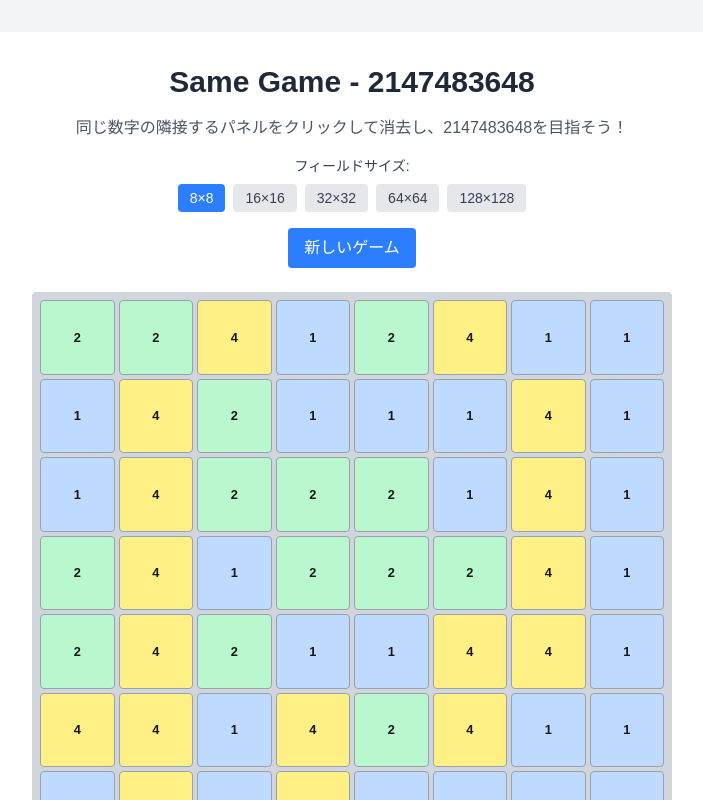
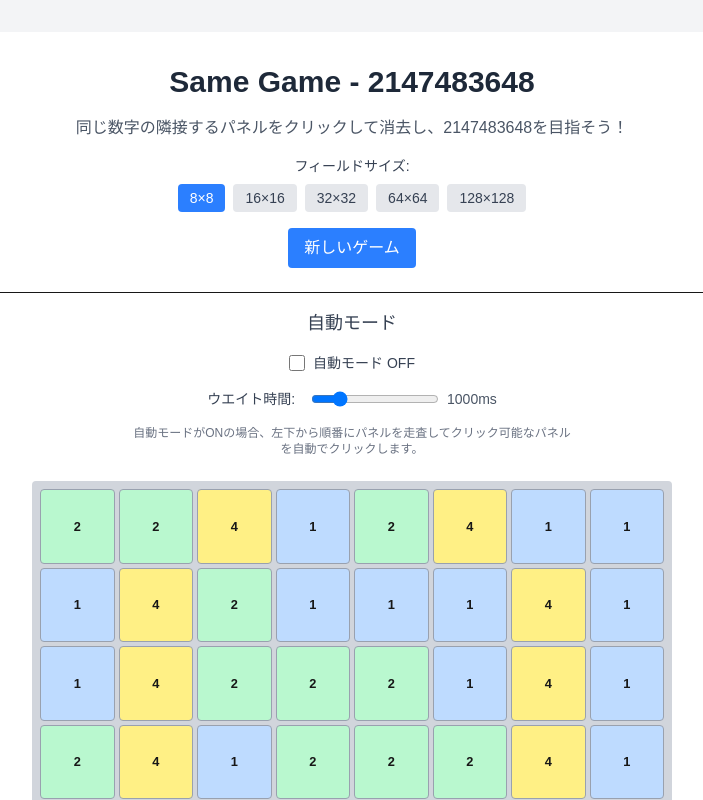
Before and after one commit to cyrus07424/2147483648, a Next.js app: page / in a window 1280 px wide. Shown: the top 800 px of the page, without its empty margins (288-991 px from the left). Built offline with nearby package versions, Linux system fonts and the light colour scheme.

Commit message:
Implement complete auto mode functionality with ON/OFF switch and wait time slider
Co-authored-by: cyrus07424 <35634468+cyrus07424@users.noreply.github.com>

```diff
--- a/app/components/SameGame.tsx
+++ b/app/components/SameGame.tsx
@@ -1,6 +1,6 @@
 'use client';
 
-import React, { useState, useCallback } from 'react';
+import React, { useState, useCallback, useEffect, useRef } from 'react';
 
 type Panel = number | null;
 type GameBoard = Panel[][];
@@ -35,6 +35,11 @@ const SameGame: React.FC = () => {
   const [board, setBoard] = useState<GameBoard>(() => generateInitialBoard(8));
   const [gameWon, setGameWon] = useState(false);
   const [convertedPanelPosition, setConvertedPanelPosition] = useState<[number, number] | null>(null);
+
+  // Auto mode states
+  const [isAutoMode, setIsAutoMode] = useState(false);
+  const [autoModeWaitTime, setAutoModeWaitTime] = useState(1000); // Default 1 second
+  const autoModeIntervalRef = useRef<NodeJS.Timeout | null>(null);
 
   // Find all connected panels of the same number
   const findConnectedPanels = useCallback((board: GameBoard, startRow: number, startCol: number, boardSize: BoardSize): [number, number][] => {
@@ -75,6 +80,22 @@ const SameGame: React.FC = () => {
 
     return connected;
   }, []);
+
+  // Find first clickable panel from bottom-left
+  const findFirstClickablePanel = useCallback((board: GameBoard, boardSize: BoardSize): [number, number] | null => {
+    // Scan from bottom-left to top-right
+    for (let row = boardSize - 1; row >= 0; row--) {
+      for (let col = 0; col < boardSize; col++) {
+        if (board[row][col] !== null) {
+          const connectedPanels = findConnectedPanels(board, row, col, boardSize);
+          if (connectedPanels.length >= 2) {
+            return [row, col];
+          }
+        }
+      }
+    }
+    return null;
+  }, [findConnectedPanels]);
 
   // Apply gravity to make panels fall down and move left
   const applyGravity = useCallback((board: GameBoard, boardSize: BoardSize): GameBoard => {
@@ -136,14 +157,105 @@ const SameGame: React.FC = () => {
     return newBoard;
   }, []);
 
+  // Auto mode effect
+  useEffect(() => {
+    if (isAutoMode && !gameWon) {
+      autoModeIntervalRef.current = setInterval(() => {
+        setBoard(currentBoard => {
+          const clickablePanel = findFirstClickablePanel(currentBoard, boardSize);
+          if (clickablePanel) {
+            const [row, col] = clickablePanel;
+            const connectedPanels = findConnectedPanels(currentBoard, row, col, boardSize);
+
+            if (connectedPanels.length >= 2) {
+              // Clear any previous converted panel marker
+              setConvertedPanelPosition(null);
+
+              const newBoard = currentBoard.map(row => [...row]);
+              const originalValue = currentBoard[row][col] as number;
+
+              // Find the bottom row among connected panels
+              const maxRow = Math.max(...connectedPanels.map(([r]) => r));
+
+              // Find the leftmost column in that bottom row among connected panels
+              const bottomRowPanels = connectedPanels.filter(([r]) => r === maxRow);
+              const leftmostCol = Math.min(...bottomRowPanels.map(([, c]) => c));
+
+              // Remove connected panels
+              connectedPanels.forEach(([r, c]) => {
+                newBoard[r][c] = null;
+              });
+
+              // Place the converted panel at the bottom-left position among connected panels
+              const newValue = originalValue * 2;
+              newBoard[maxRow][leftmostCol] = newValue;
+
+              // Apply gravity to move remaining panels down
+              const gravityBoard = applyGravity(newBoard, boardSize);
+
+              // Check for win condition
+              if (newValue === TARGET_NUMBER) {
+                setGameWon(true);
+                setIsAutoMode(false); // Stop auto mode when game is won
+              }
+
+              // Refill the board
+              const finalBoard = refillBoard(gravityBoard, boardSize);
+
+              // Find the converted panel position
+              let convertedPosition: [number, number] | null = null;
+              for (let r = boardSize - 1; r >= 0; r--) {
+                for (let c = 0; c < boardSize; c++) {
+                  if (finalBoard[r][c] === newValue) {
+                    convertedPosition = [r, c];
+                    break;
+                  }
+                }
+                if (convertedPosition) break;
+              }
+
+              setConvertedPanelPosition(convertedPosition);
+              return finalBoard;
+            }
+          }
+          return currentBoard;
+        });
+      }, autoModeWaitTime);
+    } else {
+      if (autoModeIntervalRef.current) {
+        clearInterval(autoModeIntervalRef.current);
+        autoModeIntervalRef.current = null;
+      }
+    }
+
+    return () => {
+      if (autoModeIntervalRef.current) {
+        clearInterval(autoModeIntervalRef.current);
+        autoModeIntervalRef.current = null;
+      }
+    };
+  }, [isAutoMode, gameWon, autoModeWaitTime, boardSize, findFirstClickablePanel, findConnectedPanels, applyGravity, refillBoard]);
+
   // Handle panel click
   const handlePanelClick = useCallback((row: number, col: number) => {
     if (gameWon || board[row][col] === null) return;
 
+    // Temporarily pause auto mode during manual click
+    const wasAutoMode = isAutoMode;
+    if (isAutoMode) {
+      setIsAutoMode(false);
+    }
+
     const connectedPanels = findConnectedPanels(board, row, col, boardSize);
 
     // Need at least 2 connected panels to make a move
-    if (connectedPanels.length < 2) return;
+    if (connectedPanels.length < 2) {
+      // Resume auto mode if it was active
+      if (wasAutoMode) {
+        setIsAutoMode(true);
+      }
+      return;
+    }
 
     // Clear any previous converted panel marker
     setConvertedPanelPosition(null);
@@ -192,13 +304,19 @@ const SameGame: React.FC = () => {
 
     setConvertedPanelPosition(convertedPosition);
     setBoard(finalBoard);
-  }, [board, gameWon, boardSize, findConnectedPanels, applyGravity, refillBoard]);
+
+    // Resume auto mode if it was active
+    if (wasAutoMode) {
+      setTimeout(() => setIsAutoMode(true), 100); // Small delay to allow UI updates
+    }
+  }, [board, gameWon, boardSize, isAutoMode, findConnectedPanels, applyGravity, refillBoard]);
 
   // Reset game
   const resetGame = useCallback(() => {
     setBoard(generateInitialBoard(boardSize));
     setGameWon(false);
     setConvertedPanelPosition(null);
+    setIsAutoMode(false); // Stop auto mode when resetting
   }, [boardSize]);
 
   // Handle board size change
@@ -207,6 +325,7 @@ const SameGame: React.FC = () => {
     setBoard(generateInitialBoard(newSize));
     setGameWon(false);
     setConvertedPanelPosition(null);
+    setIsAutoMode(false); // Stop auto mode when changing board size
   }, []);
 
   // Get panel color based on value
@@ -306,6 +425,52 @@ const SameGame: React.FC = () => {
             </button>
           </div>
 
+          {/* Auto Mode Controls */}
+          <div className="mb-6 text-center border-t pt-4">
+            <h3 className="text-lg font-medium text-gray-700 mb-4">自動モード</h3>
+
+            <div className="flex flex-col gap-4 items-center">
+              <div className="flex items-center gap-4">
+                <label className="flex items-center gap-2">
+                  <input
+                    type="checkbox"
+                    checked={isAutoMode}
+                    onChange={(e) => setIsAutoMode(e.target.checked)}
+                    disabled={gameWon}
+                    className="w-4 h-4 text-blue-600 bg-gray-100 border-gray-300 rounded focus:ring-blue-500"
+                  />
+                  <span className="text-sm font-medium text-gray-700">
+                    自動モード {isAutoMode ? 'ON' : 'OFF'}
+                  </span>
+                </label>
+              </div>
+
+              <div className="flex items-center gap-4">
+                <label className="text-sm font-medium text-gray-700 min-w-fit">
+                  ウエイト時間:
+                </label>
+                <div className="flex items-center gap-2">
+                  <input
+                    type="range"
+                    min="100"
+                    max="5000"
+                    step="100"
+                    value={autoModeWaitTime}
+                    onChange={(e) => setAutoModeWaitTime(Number(e.target.value))}
+                    className="w-32"
+                  />
+                  <span className="text-sm text-gray-600 min-w-fit">
+                    {autoModeWaitTime}ms
+                  </span>
+                </div>
+              </div>
+
+              <p className="text-xs text-gray-500 max-w-md">
+                自動モードがONの場合、左下から順番にパネルを走査してクリック可能なパネルを自動でクリックします。
+              </p>
+            </div>
+          </div>
+
           <div
             className={`
               grid gap-1 max-w-4xl mx-auto bg-gray-300 p-2 rounded overflow-auto
```
